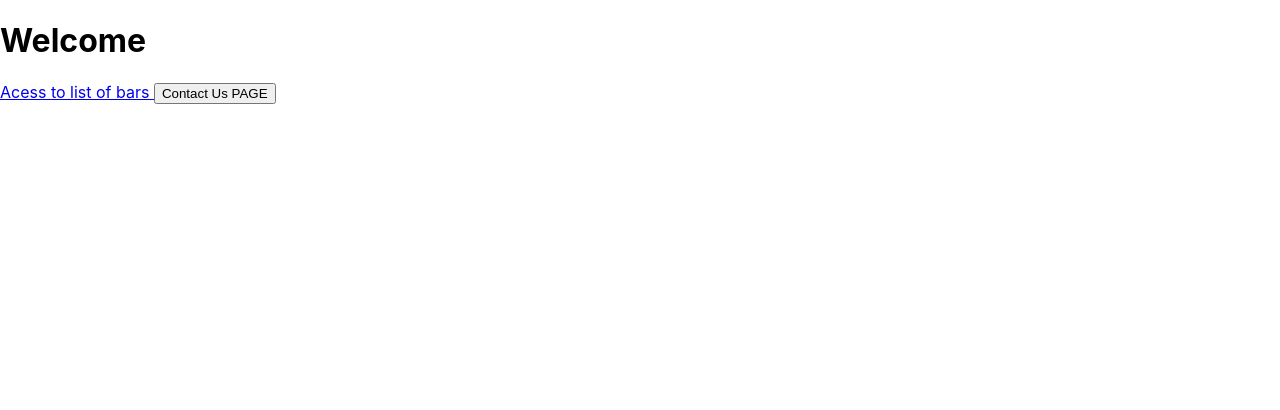
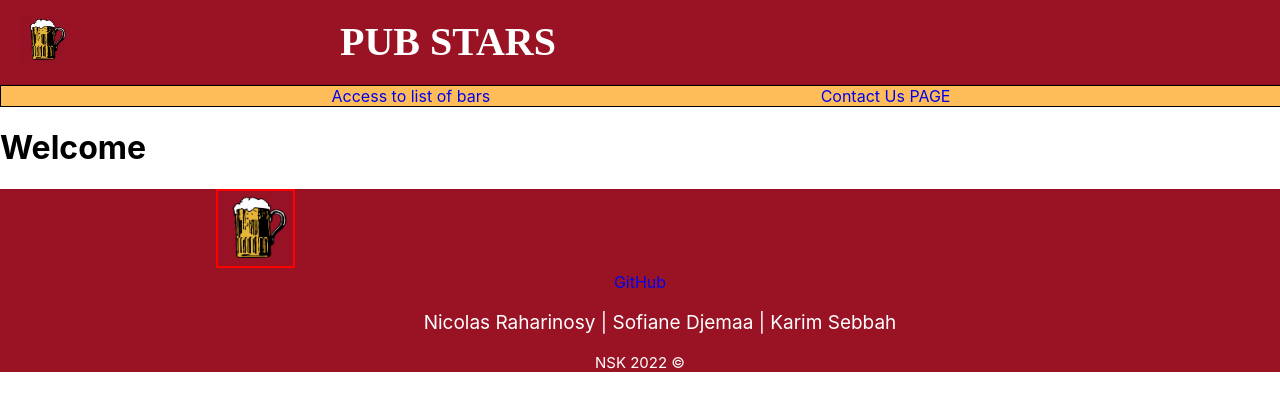
Before and after one commit to INF1-SNK/project, a React (Create React App) app: page / in a window 1280 px wide. Shown: the top 410 px of the page. Built offline with nearby package versions, Linux system fonts and the light colour scheme.

Commit message:
feat(homepage, listbarpage): components header footer and navbar added

```diff
--- a/src/components/Footer/Footer.css
+++ b/src/components/Footer/Footer.css
@@ -3,7 +3,7 @@
   width: 100%;
   color: white;
   text-align: center;
-  position: fixed;
+
   left: 0;
   bottom: 0;
 }
@@ -15,7 +15,3 @@ a:hover {
 a:active {
   color : white;
 }
-
-a {
-  color : white;
-}
--- a/src/components/Header/Header.jsx
+++ b/src/components/Header/Header.jsx
@@ -1,12 +1,13 @@
 import React from 'react';
 import './header.css';
 import Logo from '../Logo/Logo';
+import Link from '../Link/Link';
 
 export const Header = ({}) => (
   <header>
     <div className="wrapper">
-        <Logo></Logo>
-        <a>PUB STARS</a>
+        <Logo format='medium'></Logo>
+        <Link content='PUB STARS' url='/'></Link>
     </div>
   </header>
 );
--- a/src/components/Image/Image.jsx
+++ b/src/components/Image/Image.jsx
@@ -1,10 +1,6 @@
 import React from 'react';
 import './image.css';
 import imglOGO from '../../stories/assets/logo-pubStar.png';
-
-
-
-
 const Image =  ( {
    format='large'
 }) => {
--- a/src/pages/Home.jsx
+++ b/src/pages/Home.jsx
@@ -1,14 +1,22 @@
 import { Link, useNavigate } from "react-router-dom";
+import { Header } from "../components/Header/Header";
+import Navbar from "../components/Navbar/Navbar";
+import Footer from "../components/Footer/Footer";
 
 const Home = () => {
-    const navigate = useNavigate();
 
     return (
-        <div>
-            <h1>Welcome</h1>
-            <Link to="/barPresentation">Acess to list of bars </Link>
-            <button onClick={() => navigate('/contactUs')}> Contact Us PAGE </button>
-        </div>
+        <>
+            <Header></Header>
+            <Navbar menu={[
+                <Link to="/ListOfBar">Access to list of bars </Link>,
+                <Link to="/contactUs"> Contact Us PAGE </Link>
+                ]}></Navbar>
+            <div>
+                <h1>Welcome</h1>
+            </div>
+            <Footer></Footer>
+        </>
     );
 }
 
--- a/src/pages/ListOfBar.jsx
+++ b/src/pages/ListOfBar.jsx
@@ -1,9 +1,13 @@
 import { Link, useNavigate } from "react-router-dom";
 import { useEffect, useState } from 'react';
 import Card from "../components/Card/Card";
+import { Header } from "../components/Header/Header";
+import Navbar from "../components/Navbar/Navbar";
+import Footer from "../components/Footer/Footer";
+import { Button } from "../components/Button/Button";
 
 const ListOfBar = () => {
-
+    const navigate = useNavigate();
     const [bars, setBars] = useState([]);
 
     const fetchBars = async (quantity) => {
@@ -20,9 +24,16 @@ useEffect(() => {
 
 console.log(bars);
 return (
+  <>
+    <Header></Header>
+    <Navbar menu={[
+                <Link to="/ListOfBar">Access to list of bars </Link>,
+                <Link to="/contactUs"> Contact Us PAGE </Link>
+            ]}></Navbar>
     <div className="App">
 
-    <Link to='/'> Go to Home</Link>
+
+      <Button size={"large"} onClick={() => navigate('/')} label='Home'></Button>
 
       <div className='cardsContainer'>
         {bars && bars.map((bar, index) =>
@@ -32,6 +43,8 @@ return (
         )}
       </div>
     </div>
+    <Footer></Footer>
+  </>
 );
 }
 
```
Lines whose indentation alone changed are shown as unchanged.
